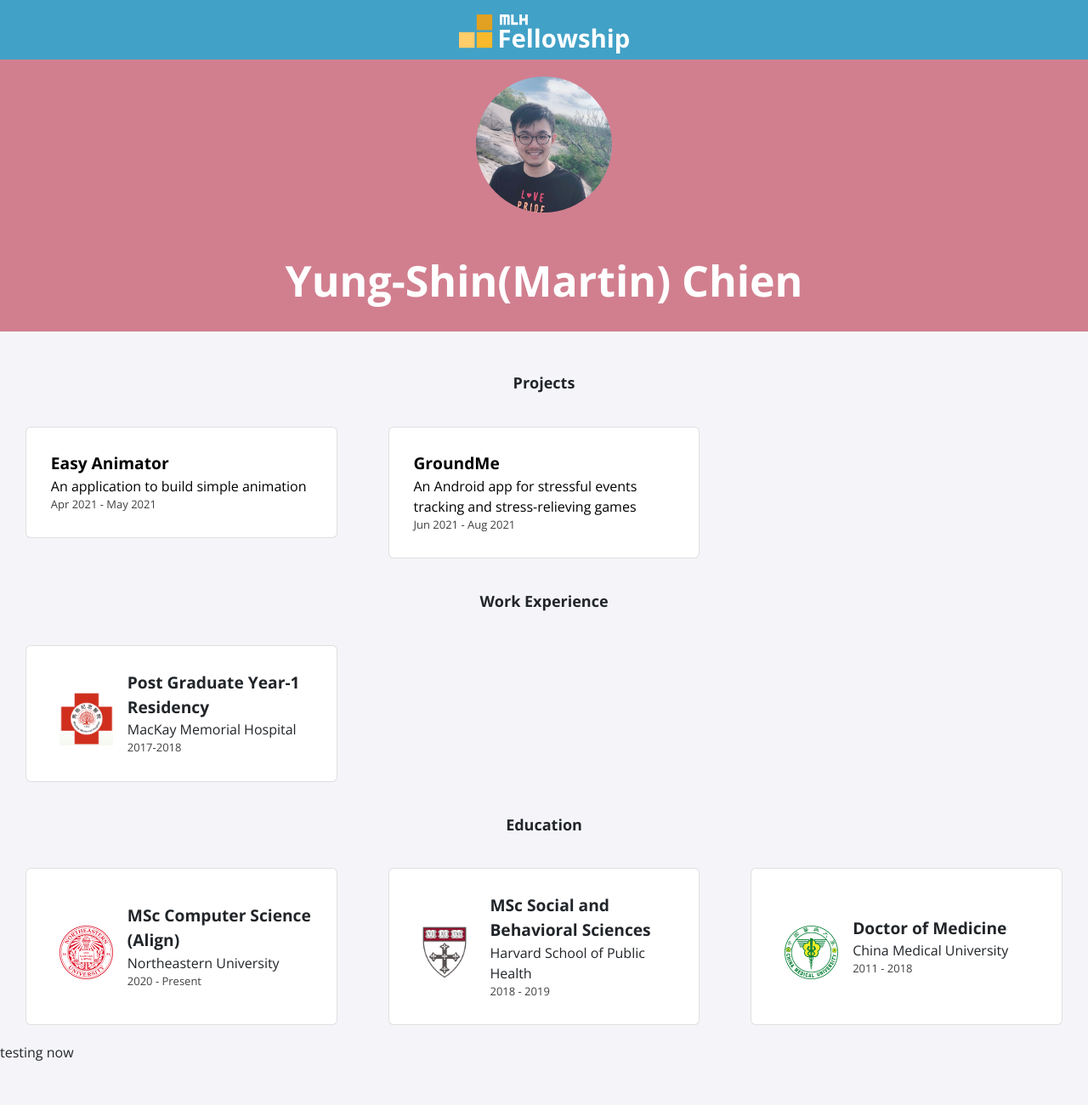
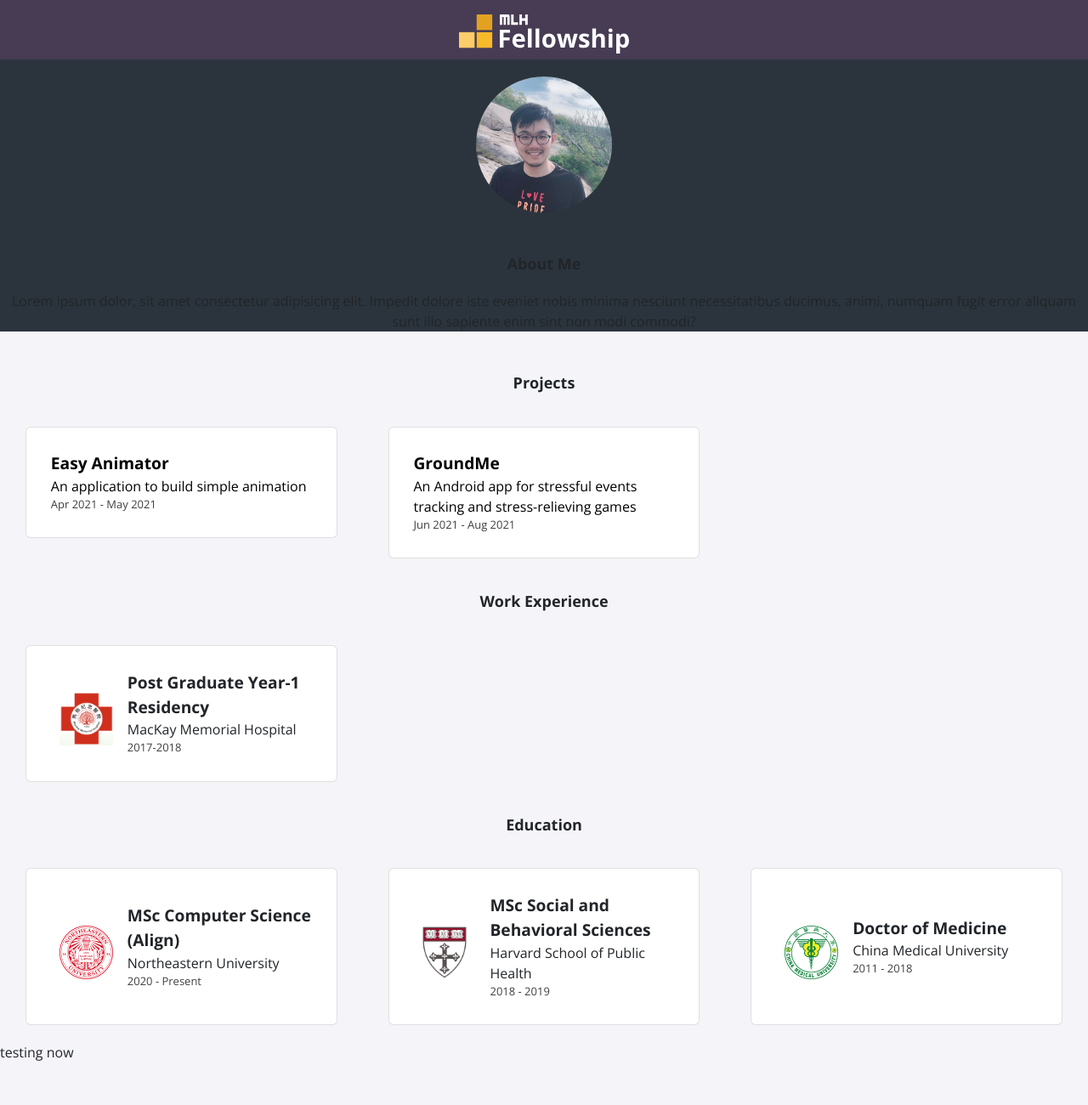
Before and after one commit to mchall92/mchall92.github.io, a Jekyll site: the page built from index.html, in a window 1280 px wide. Shown: the whole page at 85% size. Built offline with Jekyll 4.4.1, drawn with Linux system fonts in a browser that asks for light colours; nearby versions of some CDN libraries.

Commit message:
added about me

```diff
--- a/_includes/profile.html
+++ b/_includes/profile.html
@@ -2,5 +2,10 @@
     <div class="profile-picture">
         <img src="./assets/img/profile.png">
     </div>
-    <h1>{{ site.title }}</h1>
+    <h2> About Me </h2>
+    <div class="about">
+        <p>
+            Lorem ipsum dolor, sit amet consectetur adipisicing elit. Impedit dolore iste eveniet nobis minima nesciunt necessitatibus ducimus, animi, numquam fugit error aliquam sunt illo sapiente enim sint non modi commodi?
+        </p>
+    </div>
 </div>
--- a/_sass/navbar.scss
+++ b/_sass/navbar.scss
@@ -1,7 +1,7 @@
 .nav-bar {
     width: 100%;
     display: inline-block;
-    background-color: #42a1c7;
+    background-color: #473c54;
     font-family: "Poppins", serif;
     font-weight: 700 !important;
     padding-top: 10px;
--- a/_sass/profile.scss
+++ b/_sass/profile.scss
@@ -1,5 +1,5 @@
 .profile {
-    background-color: #d17f8f !important;
+    background-color: #2b343c !important;
     text-align: center;
     height: 320px;
     margin-bottom: 50px;
```
